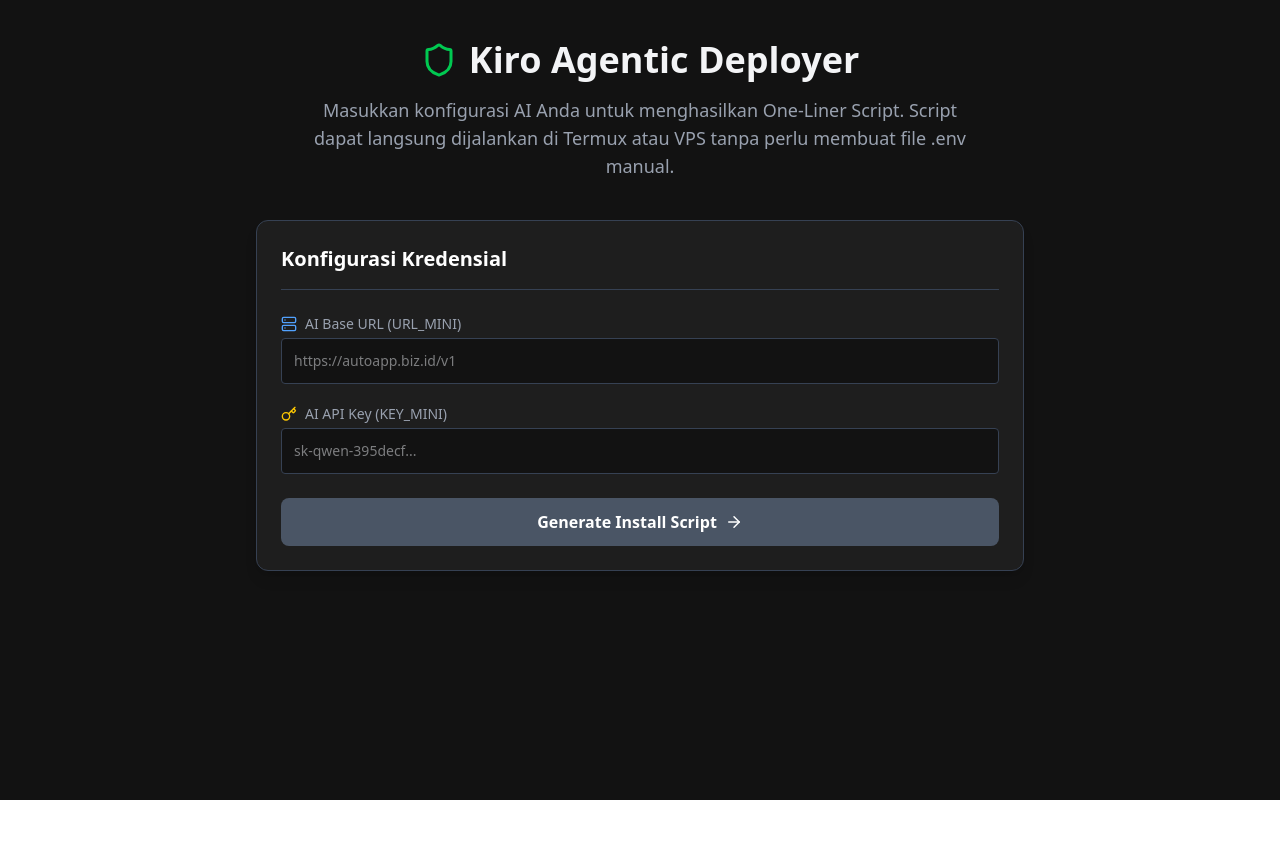
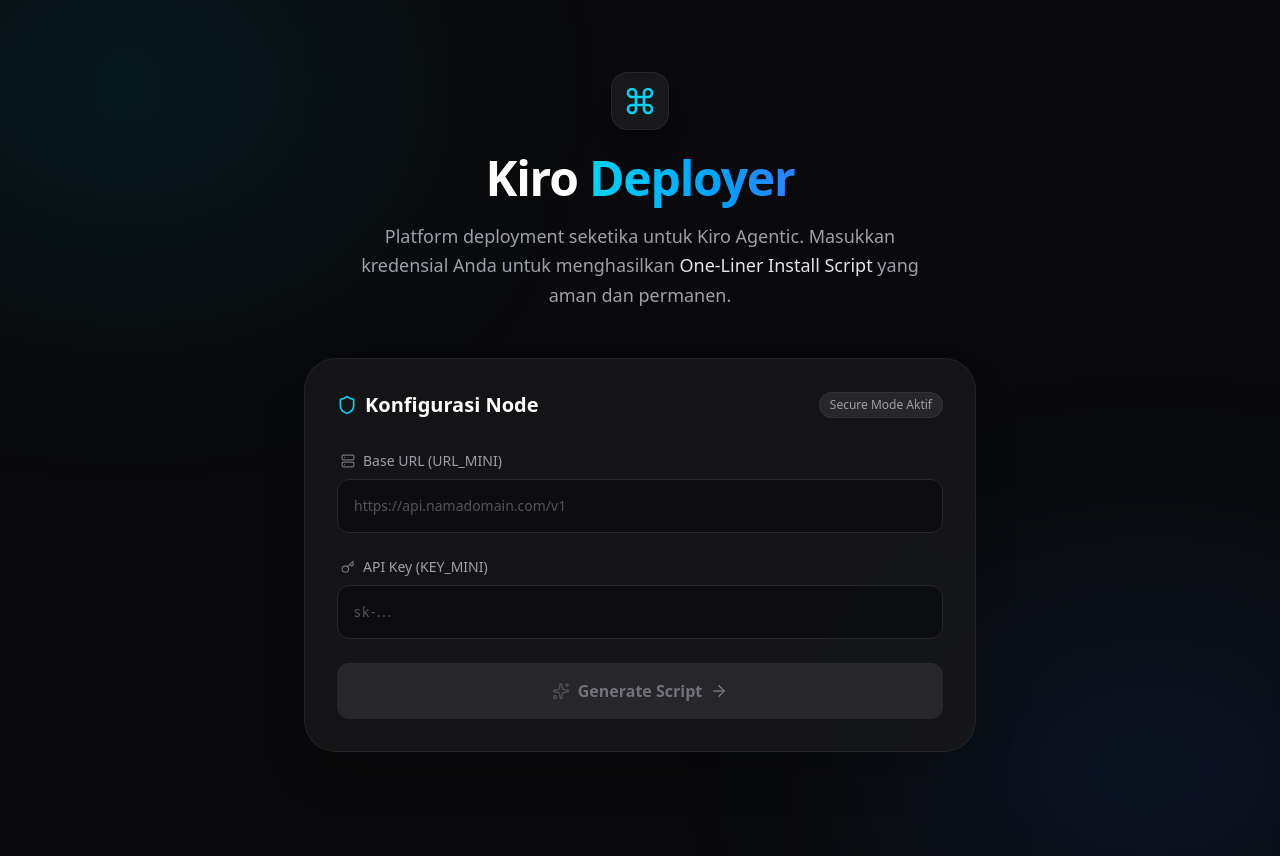
Before and after one commit to 2026musik-code/kiromini, a React (Vite) app: page / in a window 1280 px wide. Before the commit the page ends 800 px from the top, so only its background shows below. Built offline with nearby package versions, Linux system fonts and the light colour scheme.

Commit message:
feat: redesign UI and update icons
Refresh the application interface with a modern aesthetic, including ambient background glows, refined typography, and new icons.

```diff
--- a/src/App.tsx
+++ b/src/App.tsx
@@ -1,5 +1,5 @@
 import React, { useState } from 'react';
-import { Copy, Check, Terminal, Shield, ArrowRight, Server, Key } from 'lucide-react';
+import { Copy, Check, Terminal, Shield, ArrowRight, Server, Key, Command, Sparkles } from 'lucide-react';
 
 export default function App() {
   const [baseUrl, setBaseUrl] = useState('');
@@ -24,94 +24,119 @@ export default function App() {
   };
 
   return (
-    <div className="min-h-screen bg-[#121212] text-gray-100 py-10 px-4 sm:px-6 lg:px-8">
-      <div className="max-w-3xl mx-auto">
-        <header className="mb-10 text-center">
-          <div className="inline-flex items-center justify-center space-x-3 mb-4">
-            <Shield className="text-green-500" size={36} />
-            <h1 className="text-4xl font-bold">Kiro Agentic Deployer</h1>
+    <div className="min-h-screen bg-[#09090b] text-zinc-300 font-sans selection:bg-cyan-500/30 relative overflow-hidden flex flex-col items-center justify-center p-4 sm:p-8">
+
+      {/* Background Ambient Glow */}
+      <div className="absolute top-[-10%] left-[-10%] w-[40%] h-[40%] rounded-full bg-cyan-500/10 blur-[120px] pointer-events-none" />
+      <div className="absolute bottom-[-10%] right-[-10%] w-[40%] h-[40%] rounded-full bg-blue-500/10 blur-[120px] pointer-events-none" />
+
+      <div className="w-full max-w-2xl relative z-10 py-10">
+        {/* Header */}
+        <div className="text-center mb-12">
+          <div className="inline-flex items-center justify-center p-3 bg-zinc-900 border border-zinc-800 rounded-2xl mb-6 shadow-xl">
+            <Command className="text-cyan-400 w-8 h-8" />
           </div>
-          <p className="text-gray-400 text-lg max-w-2xl mx-auto">
-            Masukkan konfigurasi AI Anda untuk menghasilkan One-Liner Script.
-            Script dapat langsung dijalankan di Termux atau VPS tanpa perlu membuat file .env manual.
+          <h1 className="text-4xl md:text-5xl font-extrabold tracking-tight text-white mb-5">
+            Kiro <span className="text-transparent bg-clip-text bg-gradient-to-r from-cyan-400 to-blue-500">Deployer</span>
+          </h1>
+          <p className="text-zinc-400 text-lg max-w-xl mx-auto leading-relaxed">
+            Platform deployment seketika untuk Kiro Agentic. Masukkan kredensial Anda untuk menghasilkan <span className="text-zinc-200 font-medium">One-Liner Install Script</span> yang aman dan permanen.
           </p>
-        </header>
+        </div>
 
-        <div className="bg-[#1e1e1e] p-6 border border-gray-700 rounded-xl shadow-lg mb-8">
-          <h2 className="text-xl font-semibold mb-6 text-white border-b border-gray-700 pb-4">Konfigurasi Kredensial</h2>
+        {/* Config Card */}
+        <div className="bg-zinc-900/80 backdrop-blur-xl border border-zinc-800/80 p-6 md:p-8 rounded-[2rem] shadow-2xl mb-8">
+          <div className="flex items-center justify-between mb-8">
+            <h2 className="text-xl font-semibold text-white flex items-center gap-2">
+              <Shield className="text-cyan-400 w-5 h-5" />
+              Konfigurasi Node
+            </h2>
+            <div className="text-xs font-medium px-2.5 py-1 bg-zinc-800 text-zinc-400 rounded-full border border-zinc-700/50">
+              Secure Mode Aktif
+            </div>
+          </div>
 
-          <div className="space-y-5">
-            <div>
-              <label className="block text-sm font-medium text-gray-400 mb-1 flex items-center">
-                <Server size={16} className="mr-2 text-blue-400" />
-                AI Base URL (URL_MINI)
+          <div className="space-y-6">
+            {/* Input 1 */}
+            <div className="space-y-2">
+              <label className="text-sm font-medium text-zinc-400 flex items-center gap-2 ml-1">
+                <Server size={14} className="text-zinc-500" />
+                Base URL (URL_MINI)
               </label>
               <input
                 type="url"
                 value={baseUrl}
                 onChange={(e) => setBaseUrl(e.target.value)}
-                placeholder="https://autoapp.biz.id/v1"
-                className="w-full bg-[#121212] text-gray-200 text-sm p-3 rounded border border-gray-700 focus:border-blue-500 focus:ring-1 focus:ring-blue-500 outline-none"
+                placeholder="https://api.namadomain.com/v1"
+                className="w-full bg-zinc-950/50 text-white placeholder-zinc-600 text-sm p-4 rounded-xl border border-zinc-800 focus:border-cyan-500/50 focus:ring-4 focus:ring-cyan-500/10 outline-none transition-all"
               />
             </div>
 
-            <div>
-              <label className="block text-sm font-medium text-gray-400 mb-1 flex items-center">
-                <Key size={16} className="mr-2 text-yellow-400" />
-                AI API Key (KEY_MINI)
+            {/* Input 2 */}
+            <div className="space-y-2">
+              <label className="text-sm font-medium text-zinc-400 flex items-center gap-2 ml-1">
+                <Key size={14} className="text-zinc-500" />
+                API Key (KEY_MINI)
               </label>
               <input
                 type="password"
                 value={apiKey}
                 onChange={(e) => setApiKey(e.target.value)}
-                placeholder="sk-qwen-395decf..."
-                className="w-full bg-[#121212] text-gray-200 text-sm p-3 rounded border border-gray-700 focus:border-blue-500 focus:ring-1 focus:ring-blue-500 outline-none"
+                placeholder="sk-..."
+                className="w-full bg-zinc-950/50 text-white placeholder-zinc-600 text-sm p-4 rounded-xl border border-zinc-800 focus:border-cyan-500/50 focus:ring-4 focus:ring-cyan-500/10 outline-none transition-all tracking-widest"
               />
             </div>
 
             <button
               onClick={handleGenerate}
               disabled={!baseUrl.trim() || !apiKey.trim()}
-              className="mt-6 w-full flex items-center justify-center space-x-2 bg-blue-600 hover:bg-blue-500 disabled:bg-gray-600 disabled:cursor-not-allowed text-white py-3 rounded-lg font-semibold transition-colors"
+              className="mt-6 w-full group relative flex items-center justify-center gap-2 bg-white text-zinc-950 hover:bg-zinc-200 disabled:bg-zinc-800 disabled:text-zinc-500 disabled:cursor-not-allowed py-4 rounded-xl font-semibold transition-all duration-200 overflow-hidden"
             >
-              <span>Generate Install Script</span>
-              <ArrowRight size={18} />
+              <Sparkles size={18} className={(!baseUrl.trim() || !apiKey.trim()) ? "opacity-50" : "text-cyan-600"} />
+              <span>Generate Script</span>
+              <ArrowRight size={18} className="group-hover:translate-x-1 transition-transform" />
             </button>
           </div>
         </div>
 
+        {/* Result Area */}
         {generatedCommand && (
-          <div className="space-y-4 animate-in fade-in duration-500">
-            <div className="bg-[#1e1e1e] p-6 border border-green-500/30 rounded-xl shadow-lg relative overflow-hidden">
-              <div className="absolute top-0 left-0 w-full h-1 bg-green-500"></div>
-              <h2 className="text-xl font-semibold mb-4 flex items-center text-green-400">
-                <Check className="mr-2" size={24} />
-                Script Berhasil Dibuat
-              </h2>
+          <div className="animate-in fade-in slide-in-from-bottom-4 duration-500">
+            <div className="bg-zinc-900 border border-zinc-800 rounded-[2rem] overflow-hidden shadow-2xl">
+              {/* Terminal Header */}
+              <div className="bg-zinc-950/50 border-b border-zinc-800 px-6 py-4 flex items-center justify-between">
+                <div className="flex gap-2">
+                  <div className="w-3 h-3 rounded-full bg-red-500/20 border border-red-500/50" />
+                  <div className="w-3 h-3 rounded-full bg-yellow-500/20 border border-yellow-500/50" />
+                  <div className="w-3 h-3 rounded-full bg-green-500/20 border border-green-500/50" />
+                </div>
+                <div className="text-xs font-mono text-zinc-500 flex items-center gap-2">
+                  <Terminal size={12} />
+                  termux-bash
+                </div>
+              </div>
 
-              <p className="text-gray-400 mb-4 text-sm">
-                Copy dan jalankan perintah di bawah ini pada terminal Termux atau VPS Anda.
-                Script Kiro Agentic akan terunduh sebagai <code className="text-blue-400">kiro.py</code>, dan Anda bisa menjalankannya ulang kapan saja cukup dengan mengetik <code className="text-green-400 font-mono">python3 kiro.py</code>.
-              </p>
-
-              <div className="relative group">
-                <div className="bg-[#121212] p-4 pr-16 rounded border border-gray-700 font-mono text-sm text-cyan-300 break-all">
+              {/* Terminal Body */}
+              <div className="p-6 md:p-8 relative group">
+                <div className="font-mono text-sm leading-relaxed break-all pr-12 text-zinc-300">
+                  <span className="text-cyan-400 select-none">$ </span>
                   {generatedCommand}
                 </div>
 
                 <button
                   onClick={handleCopy}
-                  className="absolute right-2 top-2 bottom-2 px-4 flex items-center justify-center text-gray-300 bg-[#2d2d2d] hover:bg-[#3d3d3d] rounded transition-colors"
+                  className="absolute right-6 top-6 p-2.5 flex items-center justify-center text-zinc-400 bg-zinc-800 hover:bg-zinc-700 hover:text-white rounded-lg transition-all border border-zinc-700"
                   title="Copy to clipboard"
                 >
                   {copied ? <Check size={18} className="text-green-400" /> : <Copy size={18} />}
                 </button>
               </div>
 
-              <div className="mt-6 border-t border-gray-700 pt-4 flex items-start space-x-3 text-sm text-gray-500">
-                <Terminal size={18} className="mt-0.5 text-gray-400 flex-shrink-0" />
-                <p>
-                  Perintah ini menggunakan variabel lingkungan (environment variables) yang aman karena tidak akan tersimpan secara permanen dalam file di dalam server Anda. Kredensial hanya aktif selama script berjalan di memori.
+              {/* Terminal Footer Info */}
+              <div className="bg-cyan-500/5 px-6 md:px-8 py-5 border-t border-cyan-500/10 flex items-start gap-3">
+                <Check size={18} className="text-cyan-400 mt-0.5 shrink-0" />
+                <p className="text-sm text-zinc-400 leading-relaxed">
+                  Script akan disimpan secara permanen sebagai <code className="text-cyan-300 font-mono text-xs bg-cyan-500/10 px-1.5 py-0.5 rounded border border-cyan-500/20">kiro.py</code>. Untuk penggunaan selanjutnya di lain hari, Anda cukup menjalankan <code className="text-cyan-300 font-mono text-xs bg-cyan-500/10 px-1.5 py-0.5 rounded border border-cyan-500/20">python3 kiro.py</code> di terminal Anda.
                 </p>
               </div>
             </div>
```
